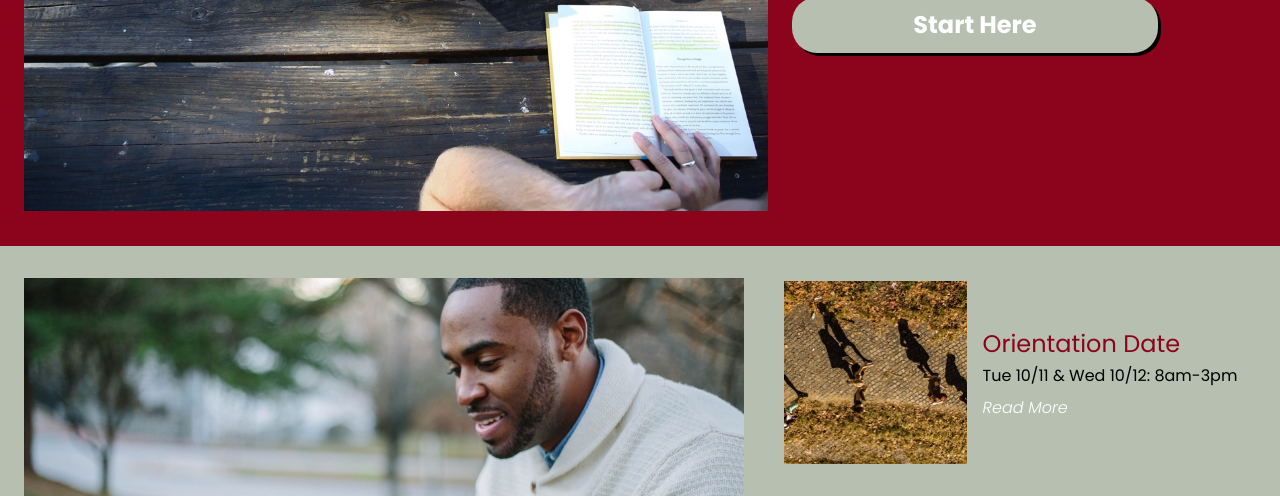
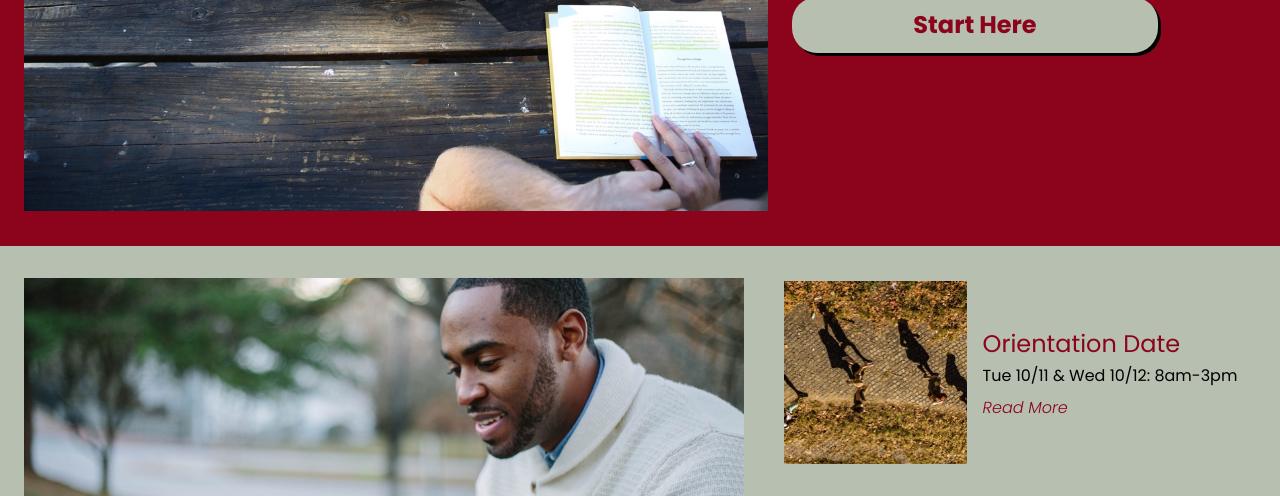
Before and after one commit to mrichko/Capstone, a plain HTML site: page index.html in a window 1280 px wide. Shown: the part 435-931 px from the top of the page. Drawn offline with Linux system fonts and the light colour scheme.

Commit message:
final color adjustment

```diff
--- a/resources/css/style.css
+++ b/resources/css/style.css
@@ -167,7 +167,6 @@ nav a {
   background-color: #B6BFB0;
   width: 75%;
   align-items: center;
-  color: white;
   justify-content: center;
   padding-top: 1rem;
   padding-bottom: 1rem;
@@ -179,7 +178,7 @@ nav a {
 
 .button a {
   font-weight: bolder;
-  color: white;
+  color: #8C031C;
   font-size: 1.5rem;
 }
 
@@ -328,16 +327,14 @@ nav a {
 
 .info-text a {
   font-style: oblique;
+  color: #8C031C;
+}
+
+.info-text a:hover {
   color: white;
 }
 
-.info-text a:hover {
-  color: #26221F;
-}
-
-
 /*orientation media query*/
-
 
 @media only screen and (max-width: 750px) {
 
@@ -385,10 +382,7 @@ nav a {
 #infohover:hover {
     background-color: #F2ECD8;
   }
-
 }
-
-
 
 /*courses section */
 
@@ -424,8 +418,6 @@ nav a {
   background-color: #F2ECD8;
   font-style: italic;
 }
-
-
 
 .course-section {
   display: flex;
@@ -503,6 +495,7 @@ nav a {
     font-weight: bold;
     font-size: 1.3rem;
     border-radius: 20px;
+    text-align: center;
   }
 
   .mobile-course h4:hover {
@@ -619,12 +612,9 @@ nav a {
     width: 100%;
     padding: 0;
   }
-
-
 }
 
 /*footer*/
-
 footer {
   position: relative;
   display: flex;
@@ -656,7 +646,6 @@ footer {
   font-weight: bold;
 }
 
-
 /* footer media query */
 
 @media only screen and (max-width: 750px) {
```
